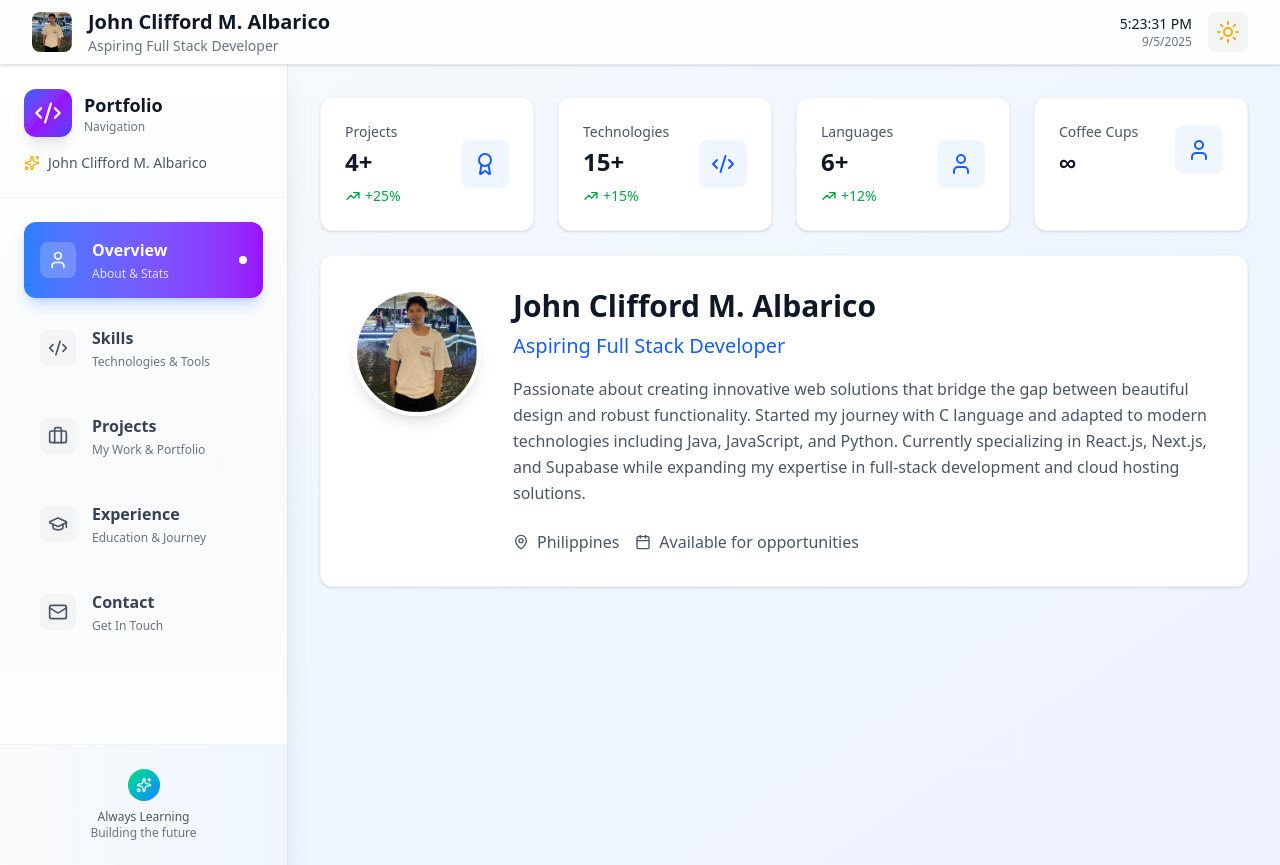
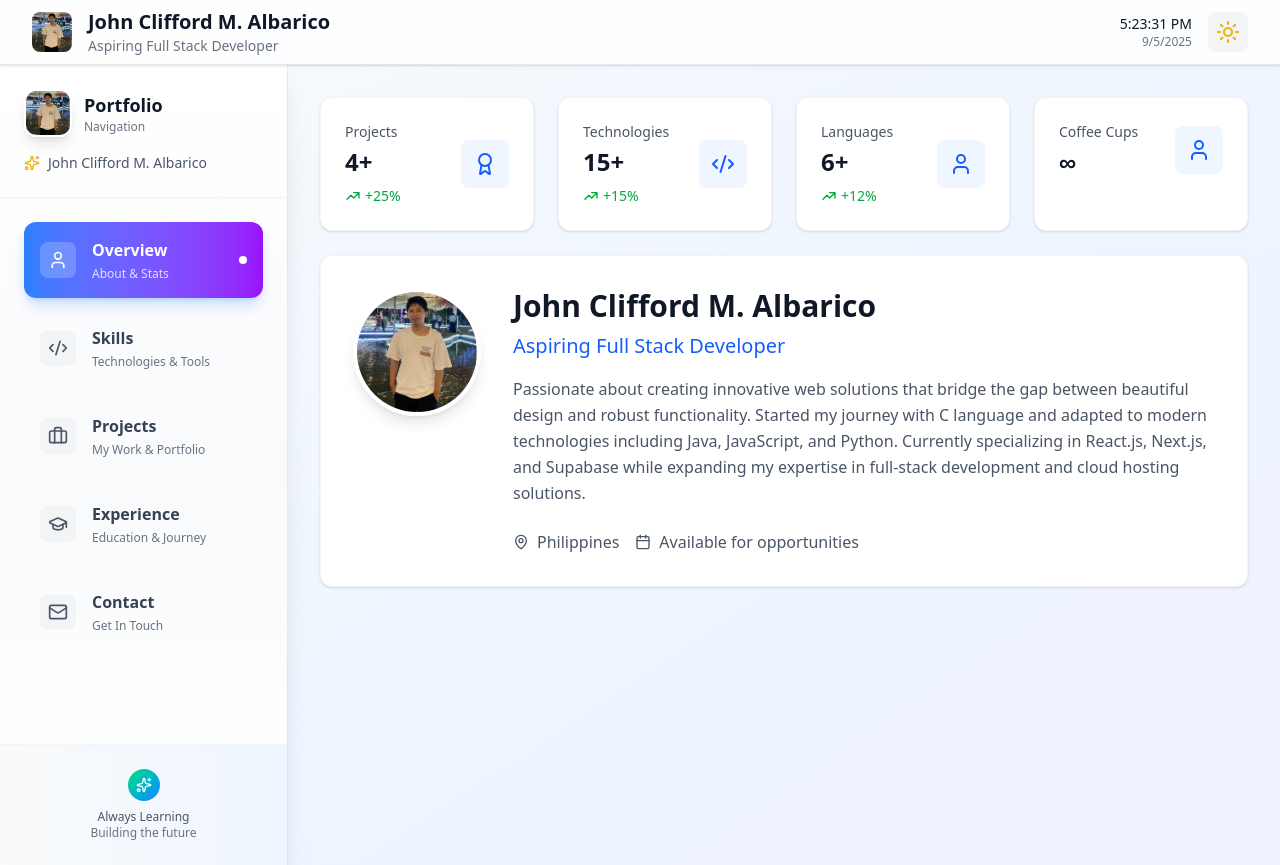
Before and after one commit to JohnCliffordAlbarico/portfolio, a Next.js app: page /portfolio in a window 1280 px wide. Built offline with nearby package versions, Linux system fonts and the light colour scheme.

Commit message:
🐛 fix: sidebar profile modified with current profile user, changes in mobile view and website view

```diff
--- a/src/app/portfolio/page.tsx
+++ b/src/app/portfolio/page.tsx
@@ -2,7 +2,7 @@
 import { useState } from 'react';
 import { Menu, X, Sparkles } from 'lucide-react';
 import Image from 'next/image';
-import cliffLogo from '../../images/cliff.jpg';
+// Using cliff.jpg from public directory
 import Sidebar from '../../components/portfolio.page/Sidebar/page';
 import PortfolioContent from '../../components/portfolio.page/PortfolioContent';
 import ThemeToggle from '../../components/ThemeToggle';
@@ -23,7 +23,7 @@ export default function Home() {
             <div className="flex items-center gap-4">
               <div className="w-10 h-10 rounded-lg overflow-hidden">
                 <Image
-                  src={cliffLogo}
+                  src="/images/cliff.jpg"
                   alt="Cliff Logo"
                   width={40}
                   height={40}
@@ -75,7 +75,7 @@ export default function Home() {
                   <div className="flex items-center gap-3">
                     <div className="w-10 h-10 rounded-xl overflow-hidden shadow-lg">
                       <Image
-                        src={cliffLogo}
+                        src="/images/cliff.jpg"
                         alt="Cliff Logo"
                         width={40}
                         height={40}
--- a/src/components/portfolio.page/Sidebar/page.tsx
+++ b/src/components/portfolio.page/Sidebar/page.tsx
@@ -1,4 +1,5 @@
 import { LucideIcon, Code2, Sparkles } from 'lucide-react';
+import Image from 'next/image';
 
 interface SidebarProps {
   activeSection: string;
@@ -12,8 +13,14 @@ export default function Sidebar({ activeSection, setActiveSection, sidebarItems
       {/* Sidebar Header */}
       <div className="p-6 border-b border-gray-100 dark:border-gray-700">
         <div className="flex items-center gap-3 mb-4">
-          <div className="w-12 h-12 bg-gradient-to-br from-blue-600 via-purple-600 to-indigo-600 rounded-xl flex items-center justify-center shadow-lg">
-            <Code2 className="w-7 h-7 text-white" />
+          <div className="w-12 h-12 rounded-xl overflow-hidden shadow-lg border-2 border-white">
+            <Image
+              src="/images/cliff.jpg"
+              alt="John Clifford M. Albarico"
+              width={48}
+              height={48}
+              className="w-full h-full object-cover"
+            />
           </div>
           <div>
             <h2 className="text-lg font-bold text-gray-900 dark:text-white">Portfolio</h2>
```
